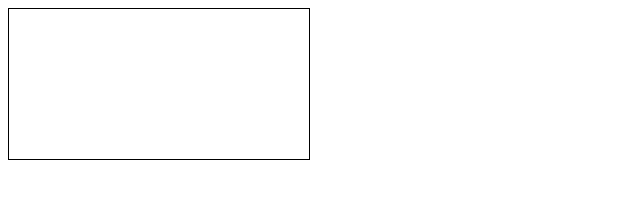
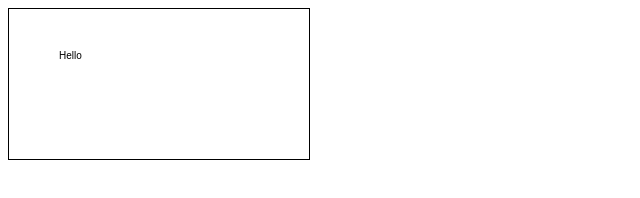
Before and after one commit to candyCalc/guygame, a plain HTML site: page index.html in a window 1280 px wide. Shown: the full height of the page, 0-640 px from the left. Drawn offline with Linux system fonts and the light colour scheme.

Commit message:
Update index.html

```diff
--- a/index.html
+++ b/index.html
@@ -1 +1,8 @@
 <canvas id="ctx" style="border:1px solid #000000"></canvas>
+
+<script>
+var ctx = document.getElementById("ctx").getContext("2d");
+ctx.fillText('Hello', 50, 50);
+
+
+</script>
```
